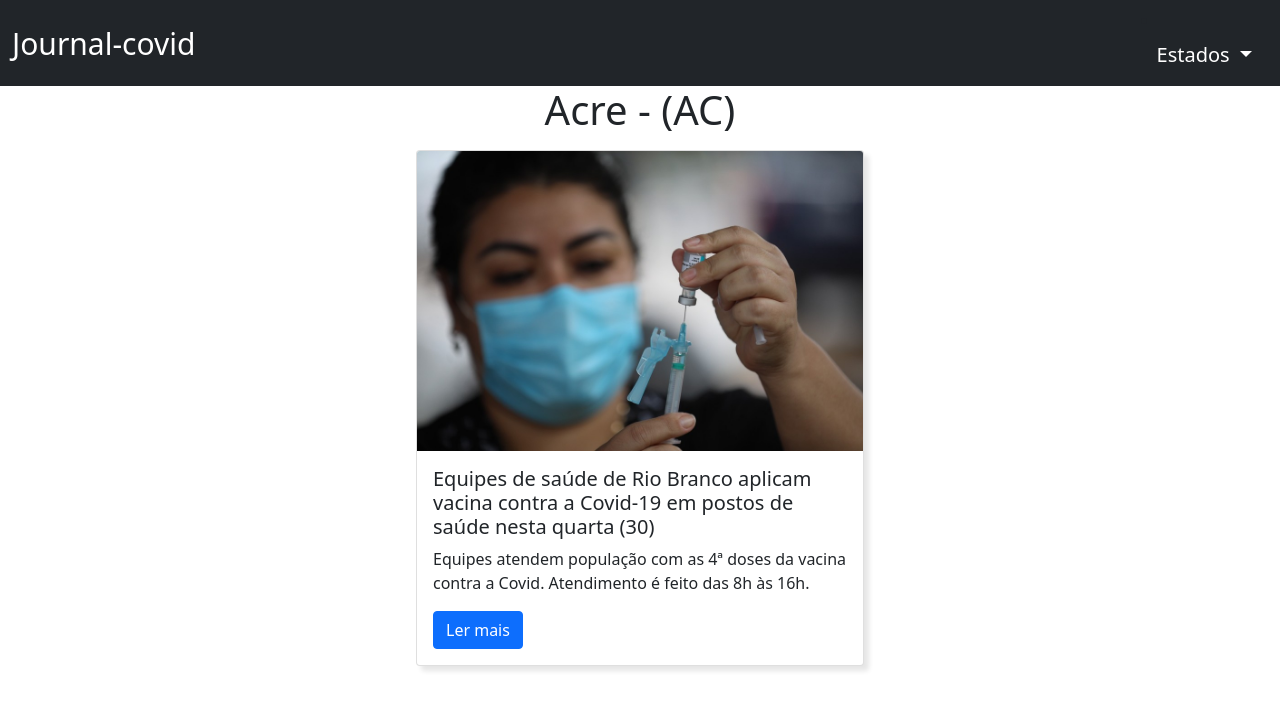
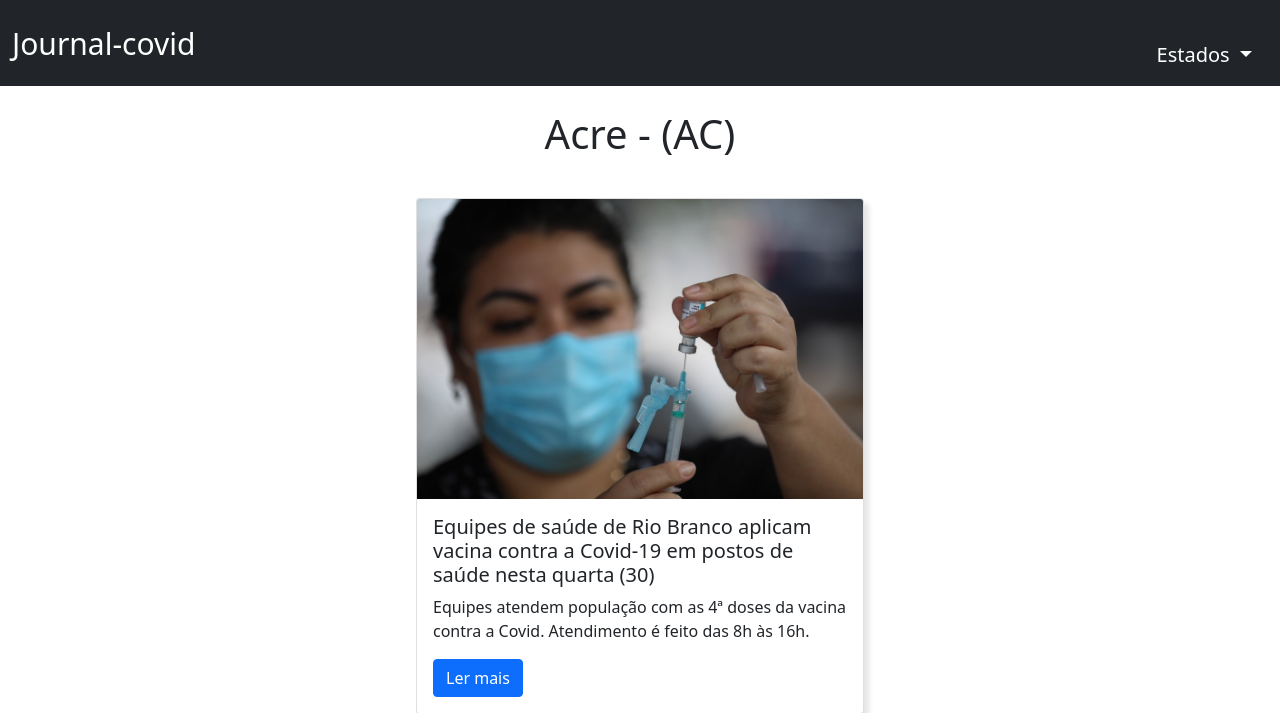
Before and after one commit to KolzzII/covid-19-journal, a Flask app: page /estado/AC in a window 1280 px wide. Shown: the top 713 px of the page. Run offline with Flask 2, Linux system fonts and the light colour scheme.

Commit message:
style: adiciona espaçamento no titulo

```diff
--- a/app.py
+++ b/app.py
@@ -1,4 +1,3 @@
-from ast import Not
 from flask import Flask, render_template
 from models import Estado
 from models import Noticia
--- a/templates/estado.html
+++ b/templates/estado.html
@@ -1,7 +1,7 @@
 {% extends "base.html"%}
 {% block content %}
 {% for noticia in noticias %}
-<h1 class="text-center">{{ noticia.get_estado().get_nome() }} - ({{ noticia.get_estado().get_sigla()}})</h1>
+<h1 class="text-center p-4">{{ noticia.get_estado().get_nome() }} - ({{ noticia.get_estado().get_sigla()}})</h1>
 <div class="d-flex flex-wrap justify-content-center">
     <div class="d-inline-flex p-2 ">
         <div class="card" style="width: 28rem;">
```
